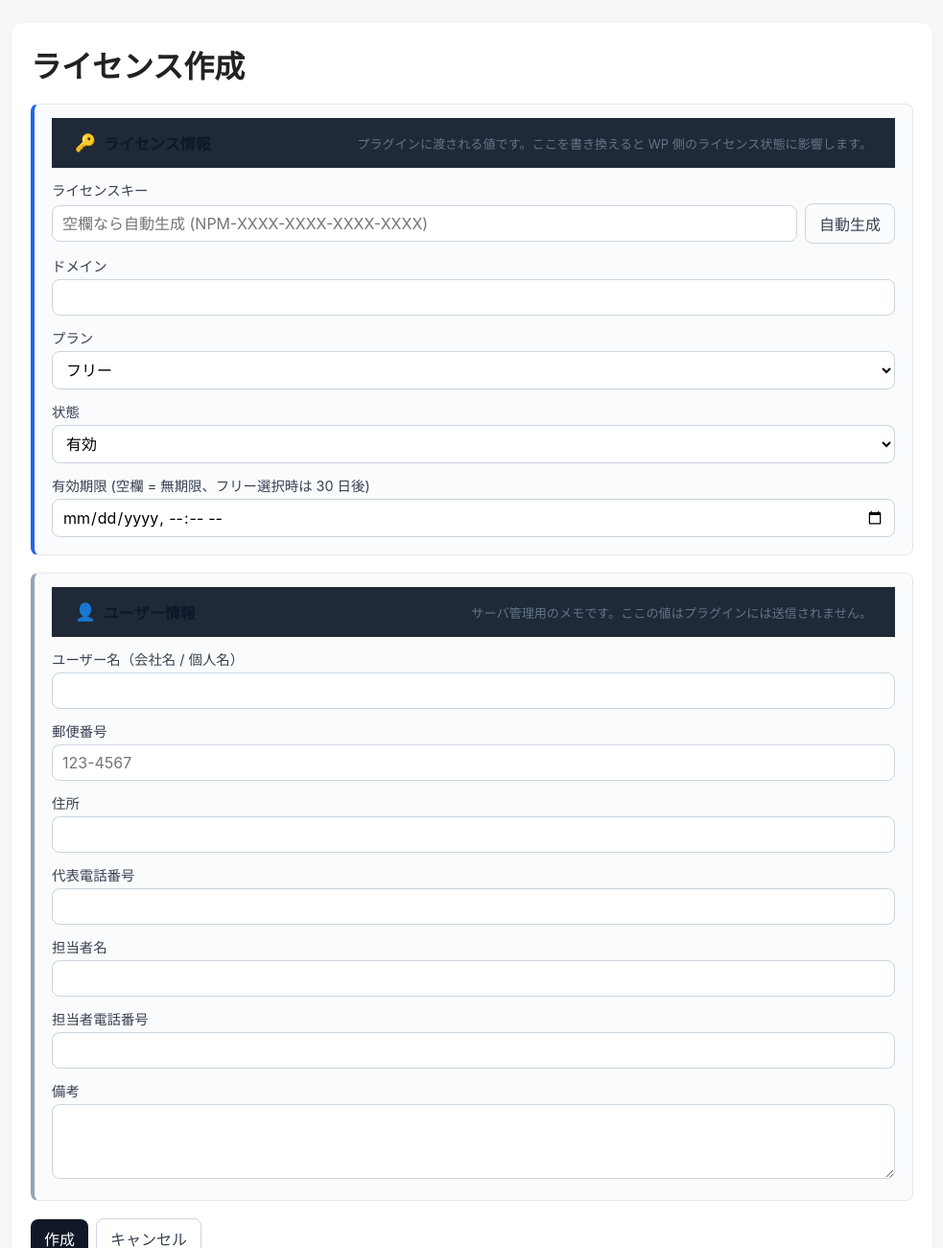
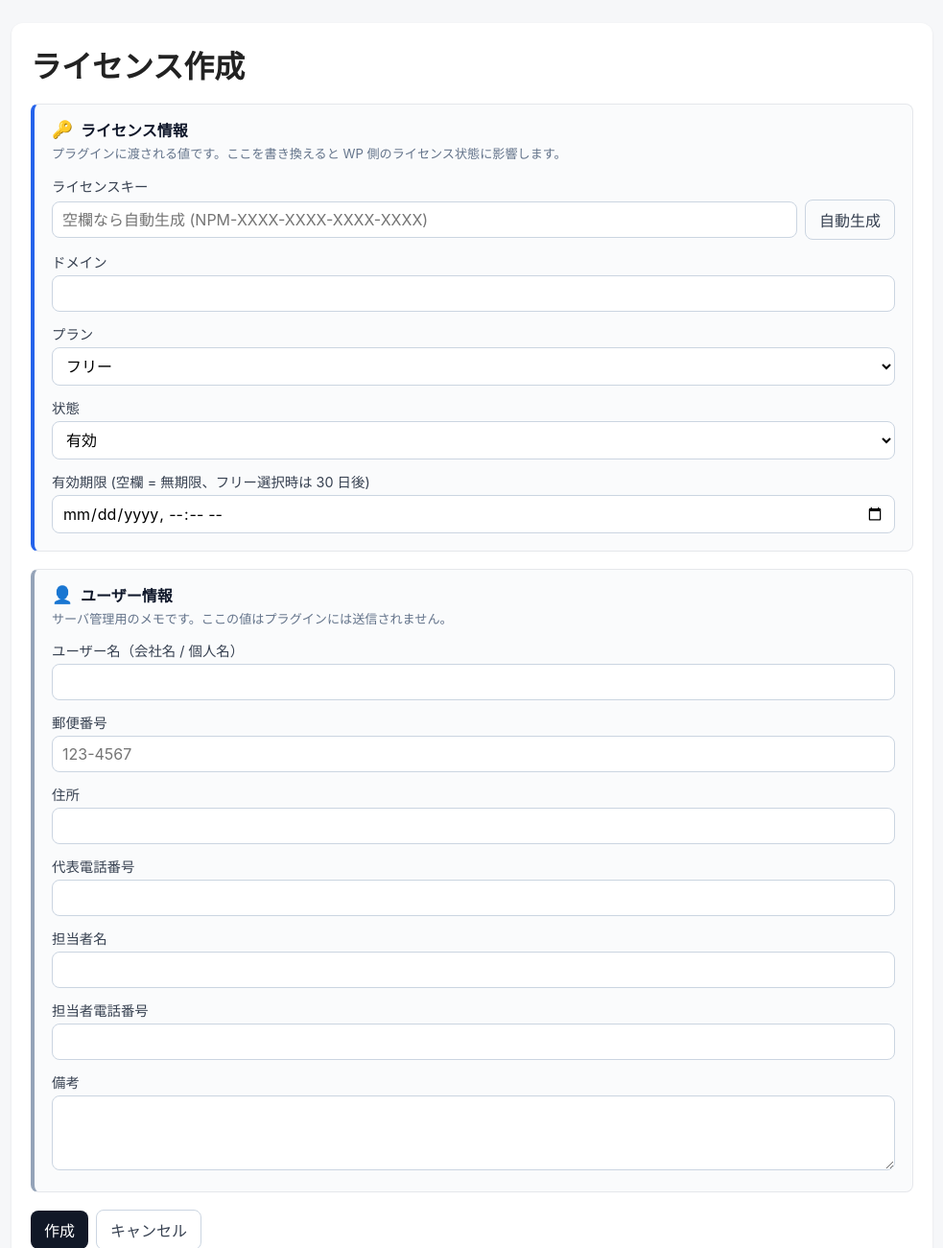
Before and after one commit to bingobongo-2026/drwp-daily-reports, a FastAPI app: template license-server/app/templates/license_form.html in a window 1280 px wide. Shown: the part 56-1357 px from the top of the page at 96% size, without its empty margins (148-1131 px from the left). Run offline with FastAPI, Linux system fonts and the light colour scheme; the template is opened without the code that fills it, so the values that code supplies are empty.

Commit message:
fix(license-server): セクション見出しが黒帯になっていた問題を修正 (#189)
#188 でセクション見出しを <header class="drwp-form-section-head">
と書いたところ、base.html のグローバル
  header { background: #1f2937; color: #fff; ... }
がページ上部のサイトヘッダー以外にも適用されて、フォーム内の
セクション見出しが濃紺の帯になり可読性が大幅に下がっていた。

- license_form.html: 該当 <header> を <div> に変更 (要素の意味を
  気にしない場所なので <div> で十分)
- base.html: header { ... } を body > header { ... } に絞り、
  ページ最上部のサイトヘッダーだけに当たるよう限定。これで子
  ページ側で `<header>` をセクション見出し等に使っても誤適用
  されなくなる

Co-authored-by: Claude <noreply@anthropic.com>

```diff
--- a/license-server/app/templates/base.html
+++ b/license-server/app/templates/base.html
@@ -5,9 +5,12 @@
   <title>{% block title %}日報マン ライセンスサーバー{% endblock %}</title>
   <style>
     body { font-family: -apple-system, BlinkMacSystemFont, "Segoe UI", sans-serif; margin: 0; background: #f6f7f9; color: #222; }
-    header { background: #1f2937; color: #fff; padding: 14px 24px; display: flex; justify-content: space-between; align-items: center; }
-    header a { color: #fff; text-decoration: none; margin-left: 16px; }
-    header nav .help-button {
+    /* ページ最上部のサイトヘッダーだけに当てる (子ページ側で
+       `<header>` をセクション見出し等に使った時にこの濃紺帯が
+       誤適用されないよう、body 直下の header に限定する)。 */
+    body > header { background: #1f2937; color: #fff; padding: 14px 24px; display: flex; justify-content: space-between; align-items: center; }
+    body > header a { color: #fff; text-decoration: none; margin-left: 16px; }
+    body > header nav .help-button {
       display: inline-flex; align-items: center; justify-content: center;
       width: 28px; height: 28px; margin-left: 16px;
       border: 1px solid #94a3b8; border-radius: 999px;
@@ -15,7 +18,7 @@
       font: inherit; font-size: 0.95rem; font-weight: 600;
       cursor: pointer; line-height: 1;
     }
-    header nav .help-button:hover { background: rgba(255,255,255,.1); }
+    body > header nav .help-button:hover { background: rgba(255,255,255,.1); }
     main { max-width: 960px; margin: 24px auto; padding: 0 16px; }
     .card { background: #fff; border-radius: 12px; padding: 20px; box-shadow: 0 1px 3px rgba(0,0,0,.08); margin-bottom: 16px; }
     h1 { margin: 0 0 16px; }
--- a/license-server/app/templates/license_form.html
+++ b/license-server/app/templates/license_form.html
@@ -19,10 +19,10 @@
   <form method="post" action="{{ action_url }}">
 
     <section class="drwp-form-section is-primary">
-      <header class="drwp-form-section-head">
+      <div class="drwp-form-section-head">
         <h2><span class="drwp-form-section-icon" aria-hidden="true">🔑</span>ライセンス情報</h2>
         <p>プラグインに渡される値です。ここを書き換えると WP 側のライセンス状態に影響します。</p>
-      </header>
+      </div>
 
       <label for="license_key">ライセンスキー</label>
       {% if license %}
@@ -63,10 +63,10 @@
     </section>
 
     <section class="drwp-form-section is-secondary">
-      <header class="drwp-form-section-head">
+      <div class="drwp-form-section-head">
         <h2><span class="drwp-form-section-icon" aria-hidden="true">👤</span>ユーザー情報</h2>
         <p>サーバ管理用のメモです。ここの値はプラグインには送信されません。</p>
-      </header>
+      </div>
 
       <label for="user_name">ユーザー名（会社名 / 個人名）</label>
       <input type="text" id="user_name" name="user_name"
```
